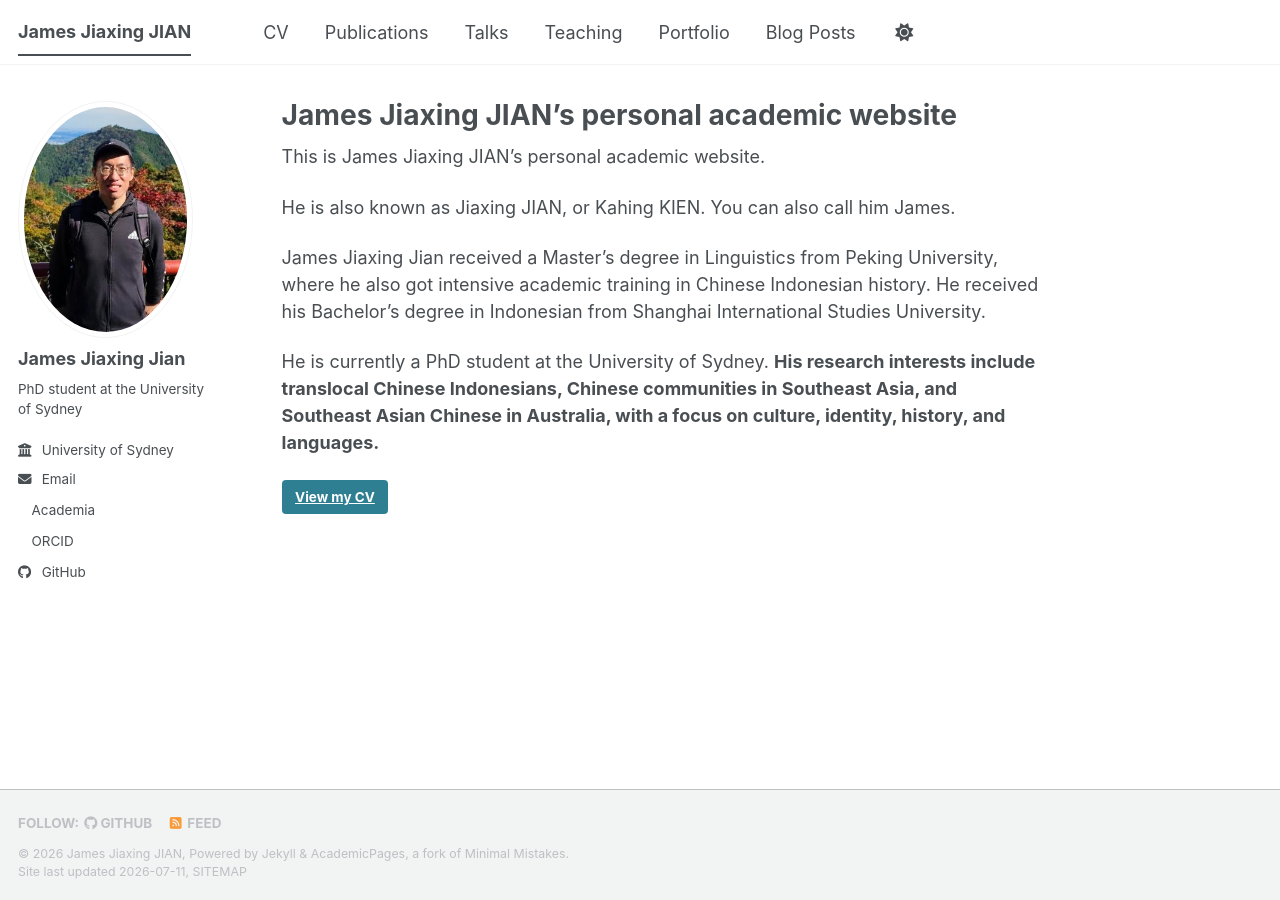
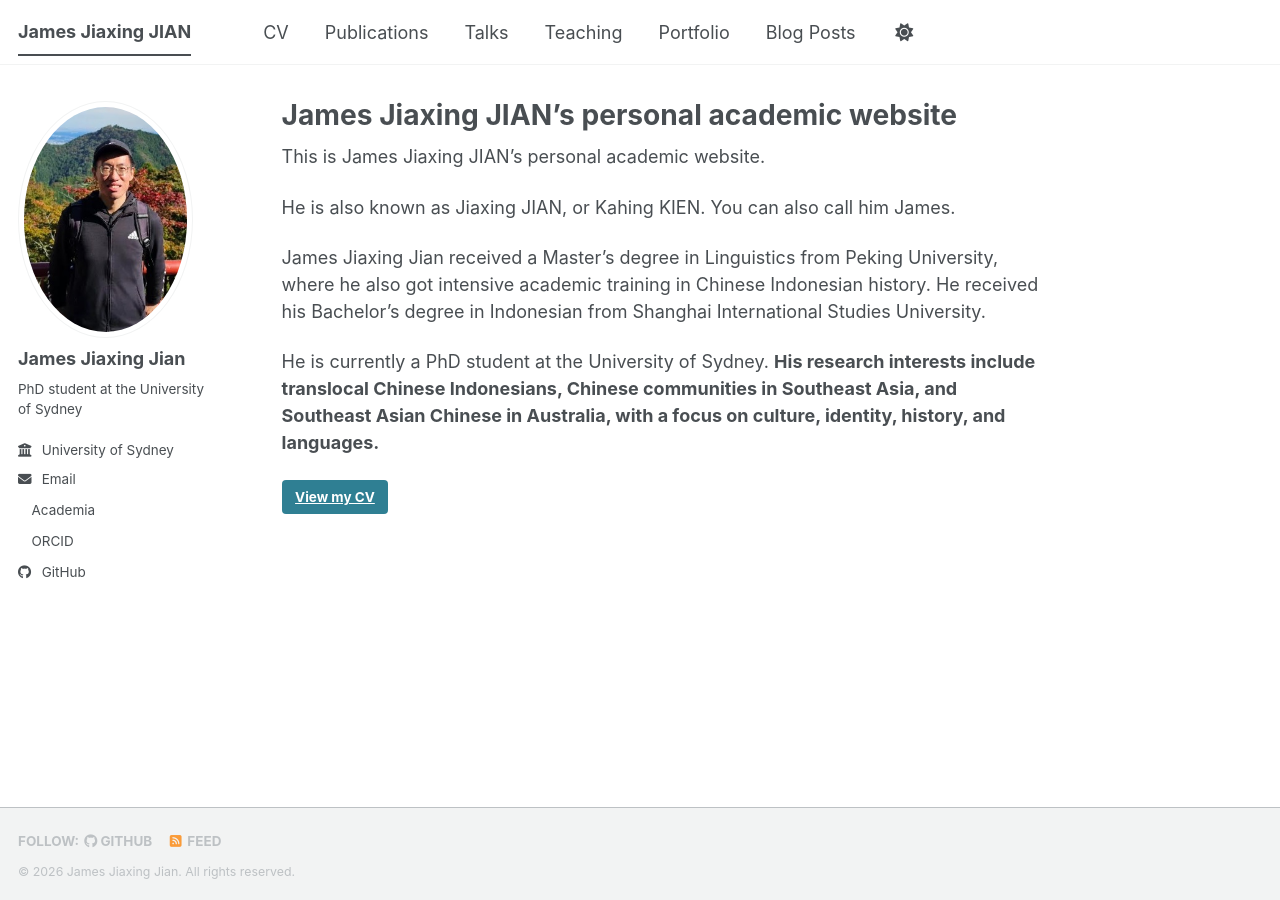
Before and after one commit to jamesjiaxingjian/jamesjiaxingjian.github.io, a Jekyll site: the page built from _pages/about.md, in a window 1280 px wide. Built offline with Jekyll 4.4.1, drawn with Linux system fonts in a browser that asks for light colours; a style sheet for code colours, icons or effects is not loaded.

Commit message:
Update footer.html

```diff
--- a/_includes/footer.html
+++ b/_includes/footer.html
@@ -20,6 +20,5 @@
 {% endif %}
 
 <div class="page__footer-copyright">
-  &copy; {{ site.time | date: '%Y' }} {{ site.name | default: site.title }}, {{ site.data.ui-text[site.locale].powered_by | default: "Powered by" }} <a href="https://jekyllrb.com" rel="nofollow">Jekyll</a> &amp; <a href="https://github.com/academicpages/academicpages.github.io">AcademicPages</a>, a fork of <a href="https://mademistakes.com/work/minimal-mistakes-jekyll-theme/" rel="nofollow">Minimal Mistakes</a>.<br />
-  Site last updated {{ "now" | date: '%Y-%m-%d' }}, <a href="/sitemap/" style="text-transform: uppercase;">{{ site.data.ui-text[site.locale].site_map | default: "Sitemap" }}</a>
+    © 2026 James Jiaxing Jian. All rights reserved.
 </div>
```
